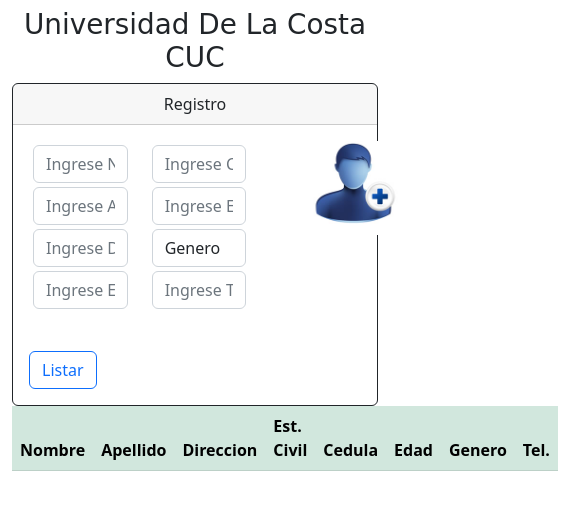
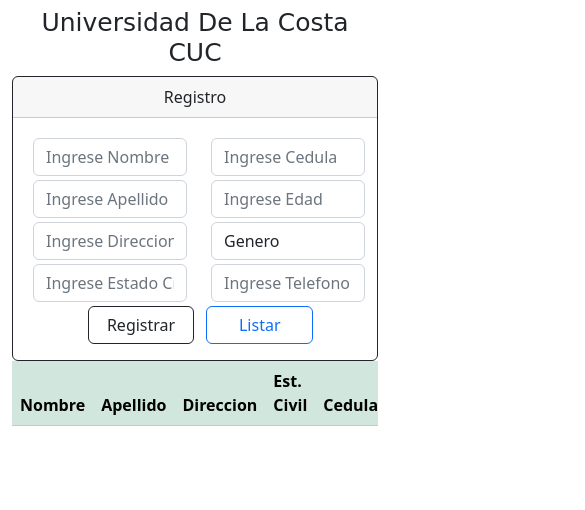
Before and after one commit to SalchipapaGratinada/Formulario-De-Registros, a plain HTML site: page index.html in a window 390 px wide. Shown: the top 510 px of the page, 585 px wide, since content can reach past the window. Drawn offline with nearby package versions, Linux system fonts and the light colour scheme.

Commit message:
Responsive para ceular Iphone XR

```diff
--- a/index.html
+++ b/index.html
@@ -15,14 +15,14 @@
         <div class="card border-dark" style="max-width:70rem;">
             <div class="card-header text-center">Registro</div>
             <div class="card-body">
-                <div class="row">
-                    <div class="col-4">
+                <div class="columnas row" >
+                    <div class="pp col-4">
                         <input class="form-control m-1" type="text" onkeypress="return soloLetras(event);" required placeholder="Ingrese Nombre" id="nombre">
                         <input class="form-control m-1" type="text" onkeypress="return soloLetras(event);" required placeholder="Ingrese Apellido" id="apellido">
                         <input class="form-control m-1" type="text" placeholder="Ingrese Direccion" id="direccion">
                         <input class="form-control m-1" type="text" onkeypress="return soloLetras(event);" required placeholder="Ingrese Estado Civil" id="estadoCivil">
                     </div>
-                    <div class="col-4">
+                    <div class="pp col-4">
                         <input class="form-control m-1" type="text" onkeypress="return soloNumeros(event);" required placeholder="Ingrese Cedula" id="cedula">
                         <input class="form-control m-1" type="text" onkeypress="return soloNumeros(event);" required minlength="1" maxlength="3" placeholder="Ingrese Edad" id="edad">
                         <select class="form-control m-1" name="genero" id="generoUsuario">
@@ -35,11 +35,14 @@
                     <div class="col-4">
                         <img class="img-fluid" src="img/register.jpg" alt="">
                     </div>
-                </div>
                     <button class="btn btn-outline-dark" onclick="registrar()">Registrar</button>
                     <button class="btn btn-outline-primary" onclick="listar()">Listar</button>
                 </div>
+
             </div>
+        </div>
+
+        <div class="div-tabla">
             <table class="table table-success table-striped">
                 <thead>
                     <th>Nombre</th>
@@ -55,6 +58,7 @@
 
                 </tbody>
             </table>
+        </div>
 
 
     </div>
--- a/sFormulario.css
+++ b/sFormulario.css
@@ -2,8 +2,11 @@
     margin-left: 2.5rem;
 }
 
-.btn-outline-dark{
-    margin-left: 50rem;
+.btn{
+    /* margin-left: 50rem; */
+    width: 30%;
+    margin: 0 auto;
+
 }
 
 .titulo{
@@ -12,7 +15,33 @@
     text-decoration: coral;
 }
 
-
-@media screen and (max-width: 767px) {
+.div-tabla{
+    width: 100%;
+    overflow-x: auto ;
 
 }
+.table{
+    width: 100%;
+    height: 100%;
+}
+
+
+@media screen and (max-width: 414px) {
+    .titulo{
+        font-size: 25px;
+        text-align: center;
+    }
+    .card{
+        width: 100%;
+    }
+    .img-fluid{
+        display: none;
+    }
+    .pp{
+        width: 50%;
+    }
+
+    .btn{
+        margin-left: -3rem;
+    }
+}
```
Lines whose indentation alone changed are shown as unchanged.
